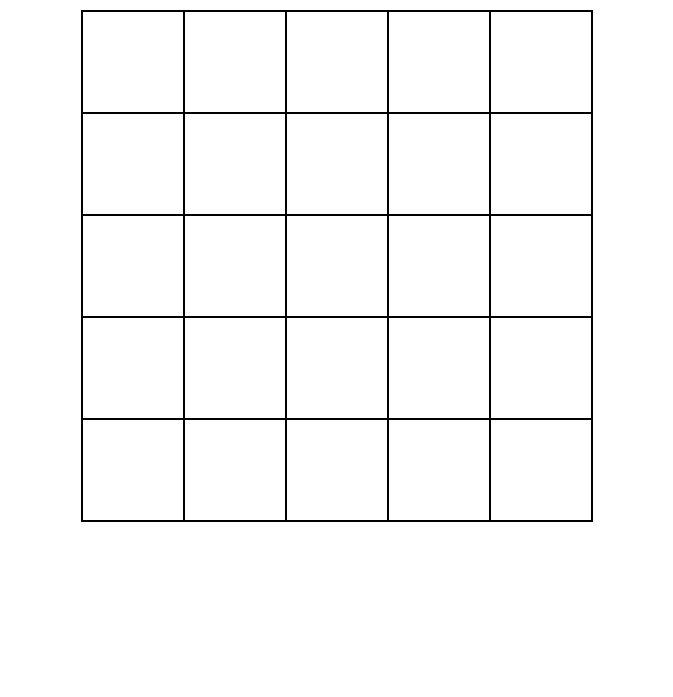
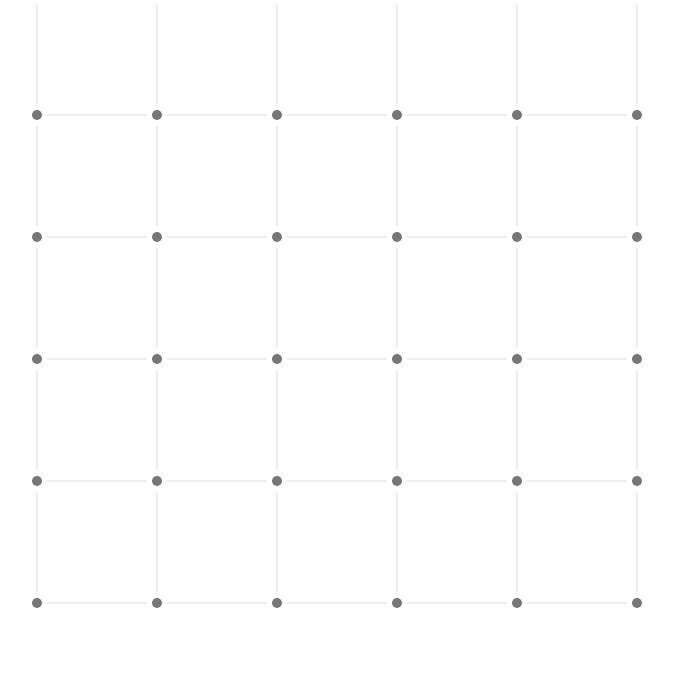
Before and after one commit to cldaly/Grid-Dot-Game, a plain HTML site: page index.html in a window 1280 px wide. Shown: the part 103-800 px from the top of the page, without its empty margins (303-976 px from the left). Drawn offline with Linux system fonts and the light colour scheme.

Commit message:
update grid layout

```diff
--- a/game-app.js
+++ b/game-app.js
@@ -0,0 +1,38 @@
+const game = document.getElementById("game");
+
+for (let i = 0; i < 11; i++) {
+    if (i%2==0) {
+        game.innerHTML += `
+            <div class="row h-row">
+                <div class="dot"></div>
+                <div class="h-line" id="h${i}0"></div>
+                <div class="dot"></div>
+                <div class="h-line" id="h${i}1"></div>
+                <div class="dot"></div>
+                <div class="h-line" id="h${i}2"></div>
+                <div class="dot"></div>
+                <div class="h-line" id="h${i}3"></div>
+                <div class="dot"></div>
+                <div class="h-line" id="h${i}4"></div>
+                <div class="dot"></div>
+            </div>
+        `
+
+    } else {
+        game.innerHTML += `
+            <div class="row v-row">
+                <div class="v-line" id="v${i}0"></div>
+                <div class="box"></div>
+                <div class="v-line" id="v${i}1"></div>
+                <div class="box"></div>
+                <div class="v-line" id="v${i}2"></div>
+                <div class="box"></div>
+                <div class="v-line" id="v${i}3"></div>
+                <div class="box"></div>
+                <div class="v-line" id="v${i}4"></div>
+                <div class="box"></div>
+                <div class="v-line" id="v${i}5"></div>
+            </div>
+        `
+    }
+}
--- a/index.html
+++ b/index.html
@@ -9,45 +9,10 @@
     <title>Dot Grid Game!</title>
 </head>
 <body>
-
     <div class="main">
         <h1 class="title">Dot Grid Game</h1>
-        <div class="game-area">
-            <div class="row">
-                <div class="box"></div>
-                <div class="box"></div>
-                <div class="box"></div>
-                <div class="box"></div>
-                <div class="box"></div>
-            </div>
-            <div class="row">
-                <div class="box"></div>
-                <div class="box"></div>
-                <div class="box"></div>
-                <div class="box"></div>
-                <div class="box"></div>
-            </div>
-            <div class="row">
-                <div class="box"></div>
-                <div class="box"></div>
-                <div class="box"></div>
-                <div class="box"></div>
-                <div class="box"></div>
-            </div>
-            <div class="row">
-                <div class="box"></div>
-                <div class="box"></div>
-                <div class="box"></div>
-                <div class="box"></div>
-                <div class="box"></div>
-            </div>
-            <div class="row">
-                <div class="box"></div>
-                <div class="box"></div>
-                <div class="box"></div>
-                <div class="box"></div>
-                <div class="box"></div>
-            </div>
+        <div class="game-area" id="game">
+
         </div>
     </div>
 
--- a/styles.css
+++ b/styles.css
@@ -20,14 +20,17 @@ body {
 
 .title {
     text-transform: uppercase;
-    font-size: 2.5em;
+    font-size: 2em;
     letter-spacing: 0.05em;
     font-weight: 400;
 }
 
 .game-area {
-    margin: 20px auto;
-    border: 1px solid #000;
+    display: flex;
+    flex-direction: column;
+    align-items: center;
+    margin: 10px auto;
+    /* border: 1px solid #000; */
 }
 
 .row {
@@ -37,8 +40,55 @@ body {
     justify-content: center;
 }
 
+.dot {
+    height: 10px;
+    width: 10px;
+    background-color: #777;
+    border-radius: 50%;
+}
+
+.h-line {
+    cursor: pointer;
+    width: 100px;
+    height: 2px;
+    border: 5px solid #fff;
+    background-color: #eee;
+}
+
+.v-line {
+    cursor: pointer;
+    height: 100px;
+    width: 2px;
+    margin: 0 4px;
+    border: 5px solid #fff;
+    background-color: #eee;
+}
+
+.h-line:hover, .v-line:hover {
+    background-color: #777;
+    transition: background-color 0.05s linear;
+}
+
+.v-row {
+    display: flex;
+    flex-direction: row;
+    align-items: center;
+    justify-content: space-between;
+}
+
 .box {
     height: 100px;
     width: 100px;
-    border: 1px solid #000;
+    background-color: #fff;
 }
+
+.box span {
+    position: relative;
+    top: 30%;
+    font-size: 2em;
+    opacity: 0.8;
+}
+
+.marked {
+    background-color: #777;
+}
```
